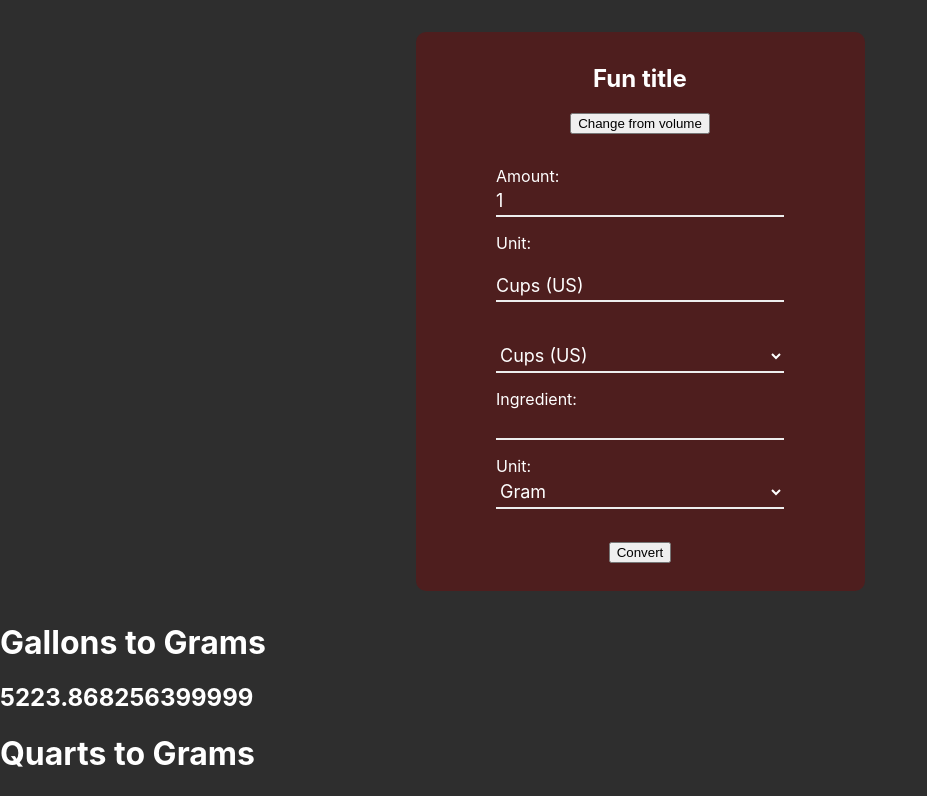
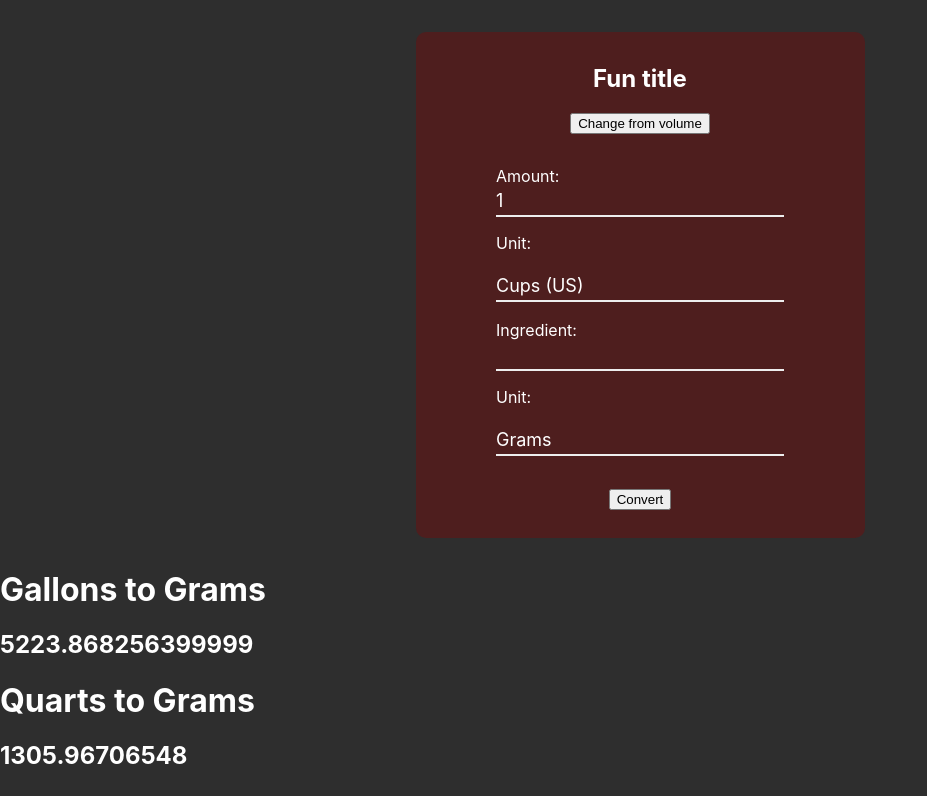
Before and after one commit to BenBasic/Fun-Cooking-Converter, a React (Create React App) app: page / in a window 1280 px wide. Shown: the top 796 px of the page, without its empty margins (0-927 px from the left). Built offline with nearby package versions, Linux system fonts and the light colour scheme.

Commit message:
Added dropdown functionality to endUnit, made fixes to the volume/weight toggle to work with the new dropdowns, made all units consistently pluralized along with their unit conversions to avoid errors caused by inconsistent plurals for unit names and conversion values

```diff
--- a/src/components/Converter.js
+++ b/src/components/Converter.js
@@ -4,55 +4,55 @@ import IngredientList from './IngredientList';
 export default function Converter() {
 
     const volumeList = [
-        "Liter",
-        "Milliliter",
-        "Gallon (US)",
-        "Quart (US)",
-        "Pint (US)",
+        "Liters",
+        "Milliliters",
+        "Gallons (US)",
+        "Quarts (US)",
+        "Pints (US)",
         "Cups (US)",
-        "Fluid Ounce (US)",
+        "Fluid Ounces (US)",
         "Tablespoons (US)",
         "Teaspoons (US)",
     ];
 
     const weightList = [
-        "Gram",
-        "Kilogram",
-        "Pound (US)",
-        "Ounce (US)",
+        "Grams",
+        "Kilograms",
+        "Pounds (US)",
+        "Ounces (US)",
     ];
 
     // Calculation to multiply by for gram related conversions (volume to gram, or gram to kilogram)
     const calcList = {
-        Liter: 1000,
-        Milliliter: 1,
-        GallonUS: 3785.41178,
-        QuartUS: 946.352946,
-        PintUS: 473.176473,
+        Liters: 1000,
+        Milliliters: 1,
+        GallonsUS: 3785.41178,
+        QuartsUS: 946.352946,
+        PintsUS: 473.176473,
         CupsUS: 236.588236,
-        FluidOunceUS: 29.57353,
+        FluidOuncesUS: 29.57353,
         TablespoonsUS: 14.786765,
         TeaspoonsUS: 4.928922,
-        Gram: 1,
-        Kilogram: 0.001,
-        PoundUS: 0.002205,
-        OunceUS: 0.035274,
+        Grams: 1,
+        Kilograms: 0.001,
+        PoundsUS: 0.002205,
+        OuncesUS: 0.035274,
     }
 
     const calcListWeight = {
-        Liter: 0.001,
-        Milliliter: 1,
-        GallonUS: 0.000264,
-        QuartUS: 0.001057,
-        PintUS: 0.002113,
+        Liters: 0.001,
+        Milliliters: 1,
+        GallonsUS: 0.000264,
+        QuartsUS: 0.001057,
+        PintsUS: 0.002113,
         CupsUS: 0.004227,
-        FluidOunceUS: 0.033814,
+        FluidOuncesUS: 0.033814,
         TablespoonsUS: 0.067628,
         TeaspoonsUS: 0.202884,
-        Gram: 1,
-        Kilogram: 1000,
-        PoundUS: 453.59237,
-        OunceUS: 28.349523,
+        Grams: 1,
+        Kilograms: 1000,
+        PoundsUS: 453.59237,
+        OuncesUS: 28.349523,
     }
 
     // Assigning the initial calcState to default values, these will change depending on user input for the form
@@ -75,6 +75,8 @@ export default function Converter() {
     const { amount, startUnit, ingredient, endUnit } = calcState;
 
     const [startUnitState, setStartUnitState] = useState("hiddenElement");
+
+    const [endUnitState, setEndUnitState] = useState("hiddenElement");
 
     // const handleChange = event => {
     //     setIngredientSearch(event.target.value);
@@ -304,12 +306,12 @@ export default function Converter() {
             console.log(convertUnit)
             console.log(convertDensity)
 
-            if (calcState.startUnit === "Gram") {
+            if (calcState.startUnit === "Grams") {
 
                 // This converts the grams into ml
                 conversionResult = unitToVolume(convertUnit, convertDensity);
 
-                if (calcState.endUnit === "Milliliter") {
+                if (calcState.endUnit === "Milliliters") {
                     // Calls the roundResult function, rounds result and sets resultState
                     roundResult(conversionResult);
 
@@ -328,7 +330,7 @@ export default function Converter() {
                 // Devides the new amount of grams by the ingredient density, resulting in converted volume
                 conversionResult = unitToVolume(converstionNewWeightResult, convertDensity);
 
-                if (calcState.endUnit === "Milliliter") {
+                if (calcState.endUnit === "Milliliters") {
 
                     // Calls the roundResult function, rounds result and sets resultState
                     roundResult(conversionResult);
@@ -344,18 +346,22 @@ export default function Converter() {
 
     console.log("SEARCH STATE")
     //console.log(ingredientSearch[0][0])
-    console.log(calcList['Liter'])
+    console.log(calcList['Liters'])
 
     function changeMode() {
         const beforeUnit = document.querySelector('#startUnit');
         const afterUnit = document.querySelector('#endUnit');
-        setCalcState({ ...calcState, startUnit: afterUnit.value, endUnit: beforeUnit.value, });
+        setCalcState({ ...calcState, startUnit: afterUnit.innerHTML, endUnit: beforeUnit.innerHTML, });
         console.log("UNIT SWAAAAAAAAAAAAAAAAAAAAAAAAAAAAAAAAPPPPP");
         console.log(calcState);
+        console.log(beforeUnit);
+        console.log(afterUnit);
     }
 
     console.log("CHECKING FOR CLASS REF")
     console.log(ingredientSearch)
+    console.log(document.querySelector('#startUnit'))
+    console.log(document.querySelector('#endUnit'))
 
 
     return (
@@ -400,6 +406,8 @@ export default function Converter() {
                             <p
                             tabindex="1"
                             className="testDropdown"
+                            id="startUnit"
+                            value={startUnit}
                             onClick={ startUnitState === "hiddenElement" ?
                             () => {setStartUnitState("")} :
                             () => {setStartUnitState("hiddenElement")} }
@@ -437,26 +445,6 @@ export default function Converter() {
                             ))
                             }
                             </ul>
-
-
-                            <br></br>
-                            <select
-                            id="startUnit"
-                            name="startUnit"
-                            value={startUnit}
-                            onChange={(e) =>
-                                setCalcState({ ...calcState, startUnit: e.target.value })
-                            }
-                            >
-                            {unitState === "volume" ?
-                            volumeList.map((volume) => (
-                                <option key={volume} value={volume}>{volume}</option>
-                            )) :
-                            weightList.map((weight) => (
-                                <option key={weight} value={weight}>{weight}</option>
-                            ))
-                            }
-                            </select>
                         </div>
                         <div className="ingredientDiv">
                             <label htmlFor='ingredient'>Ingredient:</label>
@@ -487,23 +475,49 @@ export default function Converter() {
                         <div className="endUnitDiv">
                             <label htmlFor='endUnit'>Unit:</label>
                             <br></br>
-                            <select
+
+                            <p
+                            tabindex="2"
+                            className="testDropdown"
                             id="endUnit"
-                            name="endUnit"
                             value={endUnit}
-                            onChange={(e) =>
-                                setCalcState({ ...calcState, endUnit: e.target.value })
-                            }
+                            onClick={ endUnitState === "hiddenElement" ?
+                            () => {setEndUnitState("")} :
+                            () => {setEndUnitState("hiddenElement")} }
+                            onBlur={ () => {setEndUnitState("hiddenElement")} }
                             >
-                            {unitState === "volume" ?
+                                {endUnit}
+                            </p>
+                            <ul
+                            className={`testDropdownList ${endUnitState}`}
+                            >
+                            {unitState === "weight" ?
+                            volumeList.map((volume) => (
+                                <li
+                                className="testItem"
+                                key={volume}
+                                onMouseDown={ () => {
+                                    setCalcState({ ...calcState, endUnit: volume })
+                                    setEndUnitState("hiddenElement")
+                                }}
+                                >
+                                    {volume}
+                                </li>
+                            )) :
                             weightList.map((weight) => (
-                                <option key={weight} value={weight}>{weight}</option>
-                            )) :
-                            volumeList.map((volume) => (
-                                <option key={volume} value={volume}>{volume}</option>
+                                <li
+                                className="testItem"
+                                key={weight}
+                                onMouseDown={ () => {
+                                    setCalcState({ ...calcState, endUnit: weight })
+                                    setEndUnitState("hiddenElement")
+                                }}
+                                >
+                                    {weight}
+                                </li>
                             ))
                             }
-                            </select>
+                            </ul>
                         </div>
                         {errorMessage && (
                             <div>
```
